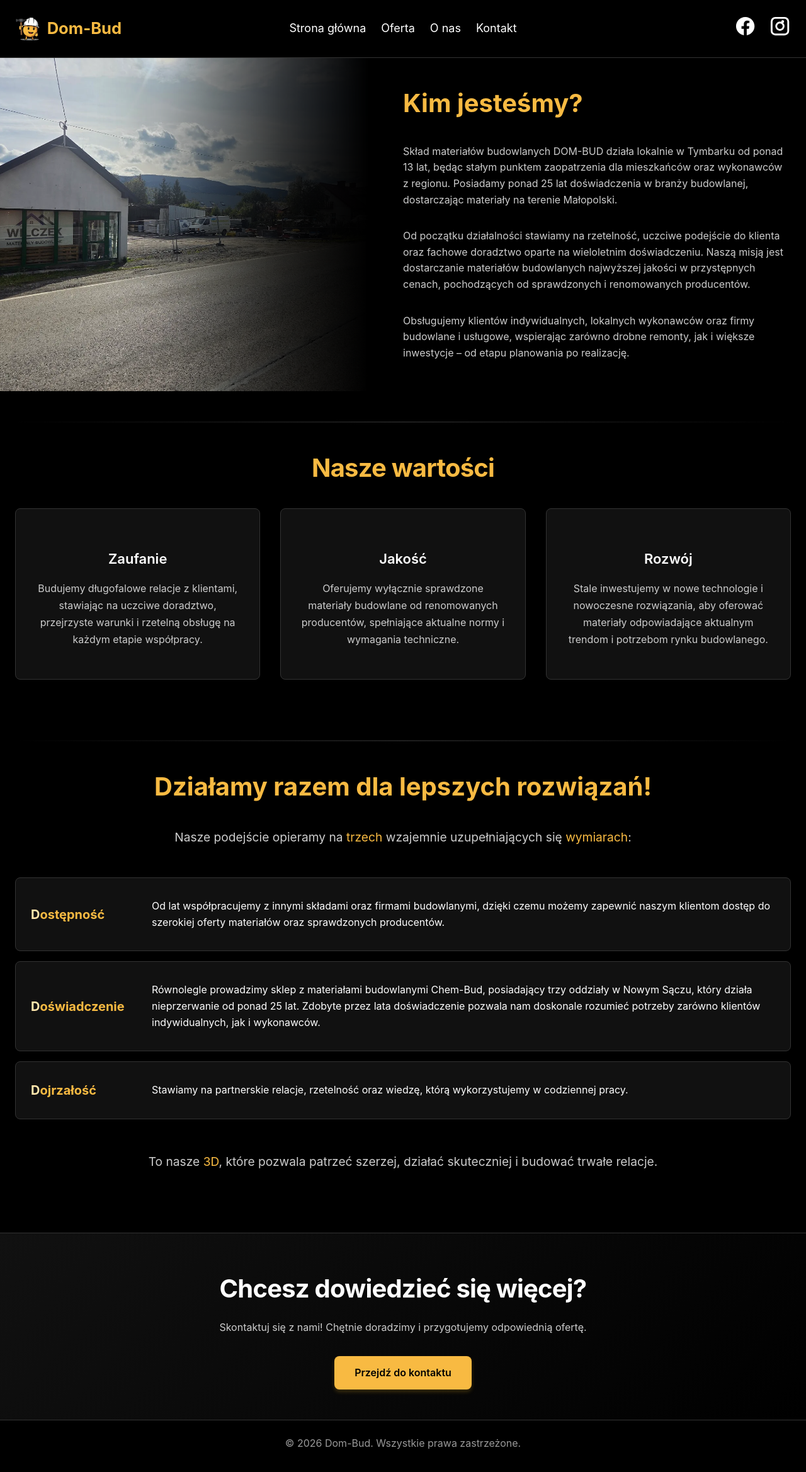
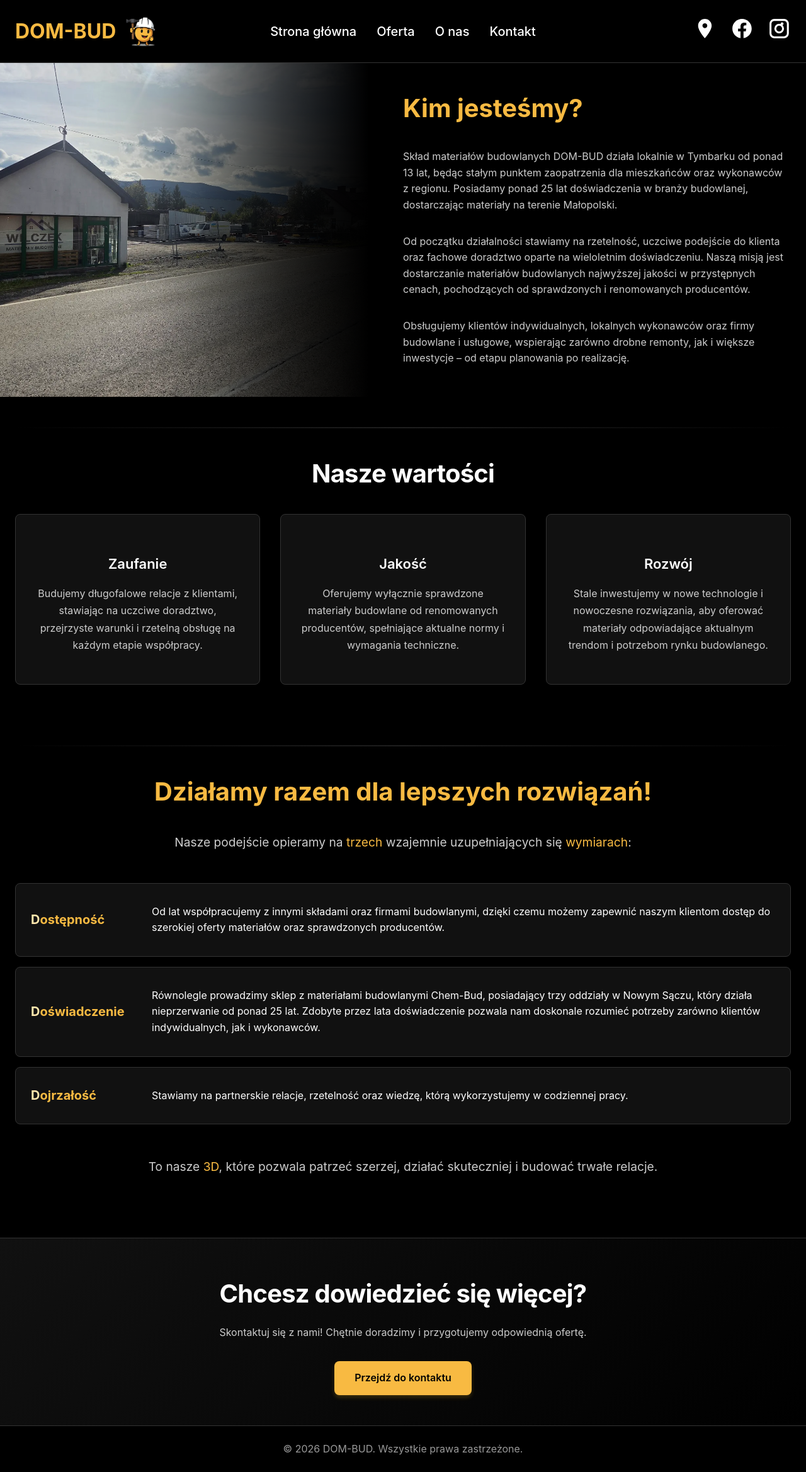
Before and after one commit to Michal-Brzezinski/Dom-Bud, a PHP site: page /o-nas in a window 1280 px wide. Shown: the whole page at 63% size. Before the commit the page ends 2301 px from the top, so only its background shows below. Run offline with PHP 8.4, Linux system fonts and the light colour scheme.

Commit message:
All visual requirements satisfied

```diff
--- a/app/services/Mailer.php
+++ b/app/services/Mailer.php
@@ -37,7 +37,7 @@ class Mailer
         }
 
         $mail->isHTML(false);
-        $mail->Subject = "Wiadomość z formularza kontaktowego Dom-Bud";
+        $mail->Subject = "Wiadomość z formularza kontaktowego DOM-BUD";
         $mail->Body    = "Imię i nazwisko: {$name}\nEmail: {$email}\n\nWiadomość:\n{$message}";
 
         return $mail->send();
--- a/app/views/404.view.php
+++ b/app/views/404.view.php
@@ -5,7 +5,7 @@
     <meta charset="UTF-8">
     <meta name="viewport" content="width=device-width, initial-scale=1.0">
     <title>404 - Strona nie została znaleziona</title>
-    <link rel="icon" href="/img/dom-bud_logo.webp" type="image/webp">
+    <link rel="icon" href="/img/dom-bud_logo.png" type="image/webp">
     <link rel="stylesheet" href="/css/navbar.css">
     <link rel="stylesheet" href="/css/footer.css">
     <link rel="stylesheet" href="/css/style.css">
--- a/app/views/about.view.php
+++ b/app/views/about.view.php
@@ -4,8 +4,8 @@
 <head>
   <meta charset="UTF-8">
   <meta name="viewport" content="width=device-width, initial-scale=1.0">
-  <title>O nas - Dom-Bud</title>
-  <link rel="icon" href="/img/dom-bud_logo.webp" type="image/webp">
+  <title>O nas - DOM-BUD</title>
+  <link rel="icon" href="/img/dom-bud_logo.png" type="image/webp">
   <link rel="stylesheet" href="/css/navbar.css">
   <link rel="stylesheet" href="/css/footer.css">
   <link rel="stylesheet" href="/css/style.css">
--- a/app/views/catalog.view.php
+++ b/app/views/catalog.view.php
@@ -4,8 +4,8 @@
 <head>
   <meta charset="UTF-8">
   <meta name="viewport" content="width=device-width, initial-scale=1.0">
-  <title>Katalog produktów - Dom-Bud</title>
-  <link rel="icon" href="/img/dom-bud_logo.webp" type="image/webp">
+  <title>Katalog produktów - DOM-BUD</title>
+  <link rel="icon" href="/img/dom-bud_logo.png" type="image/webp">
   <link rel="stylesheet" href="/css/navbar.css">
   <link rel="stylesheet" href="/css/footer.css">
   <link rel="stylesheet" href="/css/style.css">
--- a/app/views/contact.view.php
+++ b/app/views/contact.view.php
@@ -4,8 +4,8 @@
 <head>
   <meta charset="UTF-8">
   <meta name="viewport" content="width=device-width, initial-scale=1.0">
-  <title>Kontakt - Dom-Bud</title>
-  <link rel="icon" href="/img/dom-bud_logo.webp" type="image/webp">
+  <title>Kontakt - DOM-BUD</title>
+  <link rel="icon" href="/img/dom-bud_logo.png" type="image/webp">
   <link rel="stylesheet" href="/css/navbar.css">
   <link rel="stylesheet" href="/css/footer.css">
   <link rel="stylesheet" href="/css/style.css">
--- a/app/views/home.view.php
+++ b/app/views/home.view.php
@@ -5,7 +5,7 @@
   <meta charset="UTF-8">
   <meta name="viewport" content="width=device-width, initial-scale=1.0">
   <title>Skład Budowlany Dom-Bud</title>
-  <link rel="icon" href="/img/dom-bud_logo.webp" type="image/webp">
+  <link rel="icon" href="/img/dom-bud_logo.png" type="image/webp">
   <link rel="stylesheet" href="/css/navbar.css">
   <link rel="stylesheet" href="/css/footer.css">
   <link rel="stylesheet" href="/css/style.css">
@@ -19,7 +19,7 @@
   <!-- Hero -->
   <section class="hero">
     <div class="hero__content">
-      <h2 class="hero__title">Dom-Bud</h2>
+      <h2 class="hero__title">DOM-BUD</h2>
       <h3 class="hero__subtitle">Twój ulubiony skład budowlany</h3>
       <p class="hero__text">
         Od ponad 20 lat dostarczamy materiały budowlane najwyższej jakości.
@@ -31,7 +31,7 @@
 
   <!-- Features -->
   <section class="features">
-    <h3 class="features__title">Dlaczego warto wybrać Dom-Bud?</h3>
+    <h3 class="features__title">Dlaczego warto wybrać <span class="highlight">DOM-BUD</span>?</h3>
     <div class="features__grid">
       <div class="features__box">
         <h4 class="features__box-title">Doświadczenie</h4>
--- a/public/css/navbar.css
+++ b/public/css/navbar.css
@@ -10,20 +10,23 @@
     flex-wrap: wrap;
 }
 
+/* Logo */
 .navbar__logo {
     display: flex;
     align-items: center;
-    gap: 0.75rem;
+    gap: 0.9rem;
+    text-decoration: none;
 }
 
 .navbar__logo-img {
-    height: 40px;
+    height: 3rem;
     width: auto;
 }
 
 .navbar__logo-text {
-    font-size: 1.6rem;
-    font-weight: bold;
+    font-size: 2rem;
+    /* większy tekst */
+    font-weight: 700;
     color: var(--color-accent);
 }
 
@@ -36,16 +39,29 @@
     list-style: none;
     margin: 0;
     padding: 0;
-    gap: 1.5rem;
+    gap: 2rem;
+    /* większe odstępy */
 }
 
 .navbar__link {
     color: var(--color-text);
     text-decoration: none;
     transition: var(--transition);
-    font-size: 1.125rem;
+    font-size: 1.25rem;
+    /* większy tekst */
+    font-weight: 500;
 }
 
+/* Usunięcie niebieskiego podświetlenia */
+.navbar__link:focus,
+.navbar__logo:focus,
+.social-link:focus,
+.navbar__toggle:focus {
+    outline: none;
+    box-shadow: none;
+}
+
+/* Hover */
 .navbar__link:hover {
     color: var(--color-accent);
 }
@@ -53,32 +69,63 @@
 /* Social icons desktop */
 .navbar__social {
     display: flex;
-    gap: 1.2rem;
+    gap: 1.4rem;
 }
 
 .icon {
-    width: 2.2rem;
-    height: 2.2rem;
+    width: 2.3rem;
+    height: 2.3rem;
     fill: var(--color-text);
-    /* domyślny kolor */
     transition: var(--transition);
 }
 
 .social-link:hover .icon {
     fill: var(--color-accent-hover);
-    /* kolor po hover */
 }
 
 /* Hamburger toggle */
 .navbar__toggle {
     display: none;
-    font-size: 1.5rem;
+    font-size: 1.8rem;
+    /* większy */
     background: none;
     border: none;
     color: var(--color-text);
     cursor: pointer;
 }
 
+@media (max-width: 1024px) {
+
+    .navbar__logo-img {
+        height: 2rem;
+        width: auto;
+    }
+
+    .navbar__logo-text {
+        font-size: 1.5rem;
+        /* większy tekst */
+        font-weight: 700;
+        color: var(--color-accent);
+    }
+
+    .icon {
+        width: 2rem;
+        height: 2rem;
+        fill: var(--color-text);
+        transition: var(--transition);
+    }
+
+    .navbar__link {
+        color: var(--color-text);
+        text-decoration: none;
+        transition: var(--transition);
+        font-size: 1.1rem;
+        /* większy tekst */
+        font-weight: 500;
+    }
+}
+
+/* MOBILE */
 @media (max-width: 810px) {
     .navbar {
         justify-content: space-between;
@@ -88,7 +135,6 @@
         display: block;
     }
 
-    /* Menu mobilne */
     .navbar__menu {
         display: none;
         flex-direction: column;
@@ -104,13 +150,15 @@
         display: flex;
         justify-content: center;
         align-items: center;
-        padding: 1.1rem 0;
+        padding: 1.2rem 0;
     }
 
     .navbar__menu a {
         display: block;
         width: 100%;
         text-align: center;
+        font-size: 1.35rem;
+        /* większy tekst mobilny */
     }
 
     .navbar__menu li:not(:last-child)::after {
@@ -129,7 +177,6 @@
         margin-top: 1rem;
     }
 
-    /* Social icons mobilne */
     .navbar__social {
         display: none;
         justify-content: center;
@@ -142,3 +189,23 @@
         display: flex;
     }
 }
+
+/* Bardzo małe smartfony (do 280px) */
+@media (max-width: 280px) {
+
+    .navbar {
+        padding: 1rem;
+    }
+
+    .navbar__logo-img {
+        height: 1.8rem;
+        width: auto;
+    }
+
+    .navbar__logo-text {
+        font-size: 1rem;
+        /* większy tekst */
+        font-weight: 700;
+        color: var(--color-accent);
+    }
+}
--- a/public/css/style.css
+++ b/public/css/style.css
@@ -99,8 +99,12 @@ body.site {
     font-weight: 700;
     margin-top: 1.5rem;
     margin-bottom: 2rem;
+    color: var(--color-text);
+    letter-spacing: -0.02em;
+}
+
+.features__title .highlight {
     color: var(--color-accent);
-    letter-spacing: -0.02em;
 }
 
 .features__grid {
@@ -849,6 +853,11 @@ body.site {
         min-height: 250px;
     }
 
+    .about__image::after {
+
+        background: unset;
+    }
+
     .history__card {
         text-align: center;
         flex-direction: column;
@@ -860,9 +869,14 @@ body.site {
 /* Bardzo małe smartfony (do 375px) */
 @media (max-width: 375px) {
 
+    .about__image {
+        min-height: 160px;
+    }
+
     .history__card {
         flex-direction: column;
         gap: 0.5rem;
+        padding: 1rem 1.5rem;
     }
 }
 
--- a/public/partials/footer.php
+++ b/public/partials/footer.php
@@ -1,3 +1,3 @@
 <footer class="footer">
-  © 2026 Dom-Bud. Wszystkie prawa zastrzeżone.
+  © 2026 DOM-BUD. Wszystkie prawa zastrzeżone.
 </footer>
--- a/public/partials/navbar.php
+++ b/public/partials/navbar.php
@@ -1,8 +1,9 @@
 <nav class="navbar">
-  <div class="navbar__logo">
-    <img src="/img/dom-bud_logo.webp" alt="Logo Dom-Bud" class="navbar__logo-img">
-    <span class="navbar__logo-text">Dom-Bud</span>
-  </div>
+  <!-- Logo + tekst jako link do strony głównej -->
+  <a href="/" class="navbar__logo">
+    <span class="navbar__logo-text">DOM-BUD</span>
+    <img src="/img/dom-bud_logo.png" alt="Logo Dom-Bud" class="navbar__logo-img">
+  </a>
 
   <!-- Hamburger -->
   <button class="navbar__toggle" aria-label="Menu">
@@ -17,8 +18,18 @@
   </ul>
 
   <div class="navbar__social">
+
+    <!-- Google Maps (pinezka) -->
+    <a href="https://www.google.com/maps/place/Dom-Bud+sk%C5%82ad+materia%C5%82%C3%B3w+budowlanych/@49.7351024,20.3116723,15.75z/data=!4m6!3m5!1s0x47161bd0bf41def9:0xed2ca2c8825aca5c!8m2!3d49.7353607!4d20.3169649!16s%2Fg%2F11y0ylwgzp?entry=ttu&g_ep=EgoyMDI2MDIwMS4wIKXMDSoASAFQAw%3D%3D"
+      target="_blank" class="social-link" aria-label="Lokalizacja Dom-Bud">
+      <svg xmlns="http://www.w3.org/2000/svg" class="icon" viewBox="0 0 24 24">
+        <path d="M12 2C8.14 2 5 5.14 5 9c0 5.25 7 13 7 13s7-7.75 7-13c0-3.86-3.14-7-7-7zm0
+                 9.5c-1.38 0-2.5-1.12-2.5-2.5S10.62 6.5 12 6.5s2.5 1.12 2.5 2.5S13.38 11.5 12 11.5z" />
+      </svg>
+    </a>
+
     <!-- Facebook -->
-    <a href="https://facebook.com" target="_blank" class="social-link">
+    <a href="https://facebook.com" target="_blank" class="social-link" aria-label="Facebook">
       <svg xmlns="http://www.w3.org/2000/svg" class="icon" viewBox="0 0 24 24">
         <path d="M22 12c0-5.522-4.477-10-10-10S2 6.478 2 12c0 4.991
         3.657 9.128 8.438 9.878v-6.988H7.898v-2.89h2.54V9.797c0-2.507
@@ -29,10 +40,11 @@
     </a>
 
     <!-- Instagram -->
-    <a href="https://instagram.com" target="_blank" class="social-link">
+    <a href="https://instagram.com" target="_blank" class="social-link" aria-label="Instagram">
       <svg xmlns="http://www.w3.org/2000/svg" class="icon" viewBox="0 0 24 24">
         <path d="M7 2h10a5 5 0 0 1 5 5v10a5 5 0 0 1-5 5H7a5 5 0 0 1-5-5V7a5 5 0 0 1 5-5zm0 2a3 3 0 0 0-3 3v10a3 3 0 0 0 3 3h10a3 3 0 0 0 3-3V7a3 3 0 0 0-3-3H7zm5 3a5 5 0 1 1 0 10 5 5 0 0 1 0-10zm0 2a3 3 0 1 0 0 6 3 3 0 0 0 0-6zm4.5-2a1.5 1.5 0 1 1-3 0 1.5 1.5 0 0 1 3 0z" />
       </svg>
     </a>
+
   </div>
 </nav>
--- a/public/test.html
+++ /dev/null
@@ -1 +0,0 @@
-Działa!
```
Also changed, not shown: README.md, public/img/dom-bud_logo.png (added), public/img/dom-bud_logo.webp (deleted).
